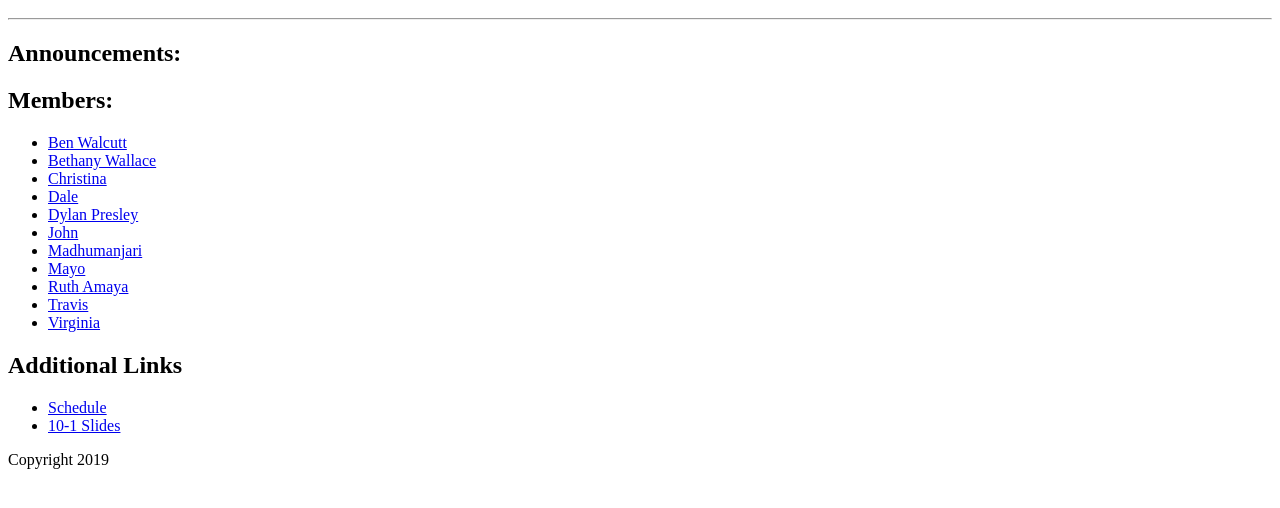
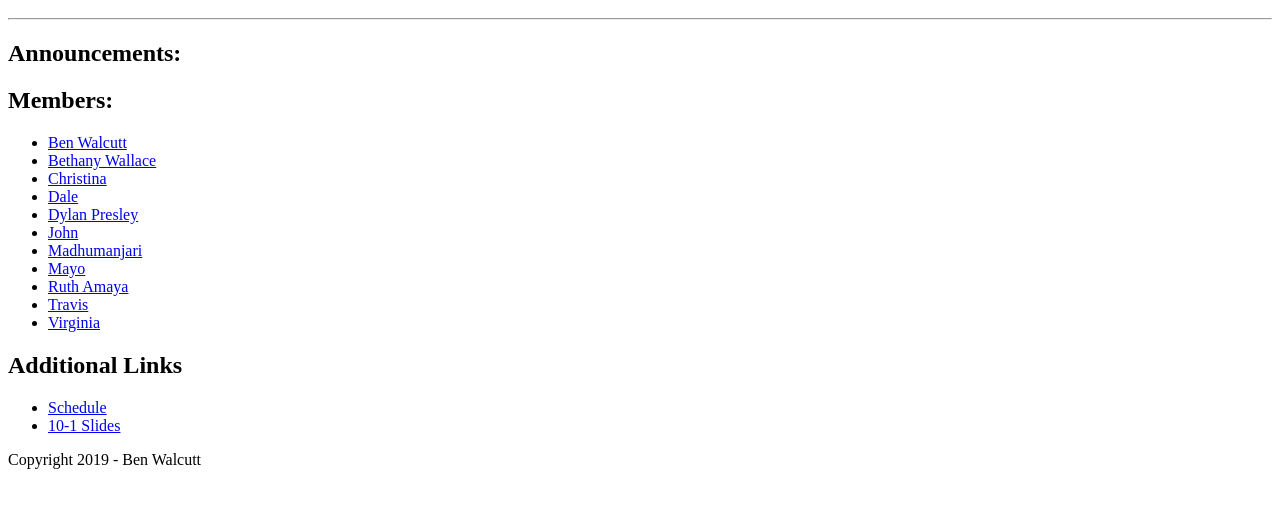
Before and after one commit to FE-Fall-2019/classpage, a plain HTML site: page index.html in a window 1280 px wide. Shown: the part 48-556 px from the top of the page. Drawn offline with Linux system fonts and the light colour scheme.

Commit message:
adding my name

```diff
--- a/index.html
+++ b/index.html
@@ -84,7 +84,7 @@
     </div>
 
     <div>
-        Copyright 2019
+        Copyright 2019 - Ben Walcutt
     </div>
 </body>
 
```
